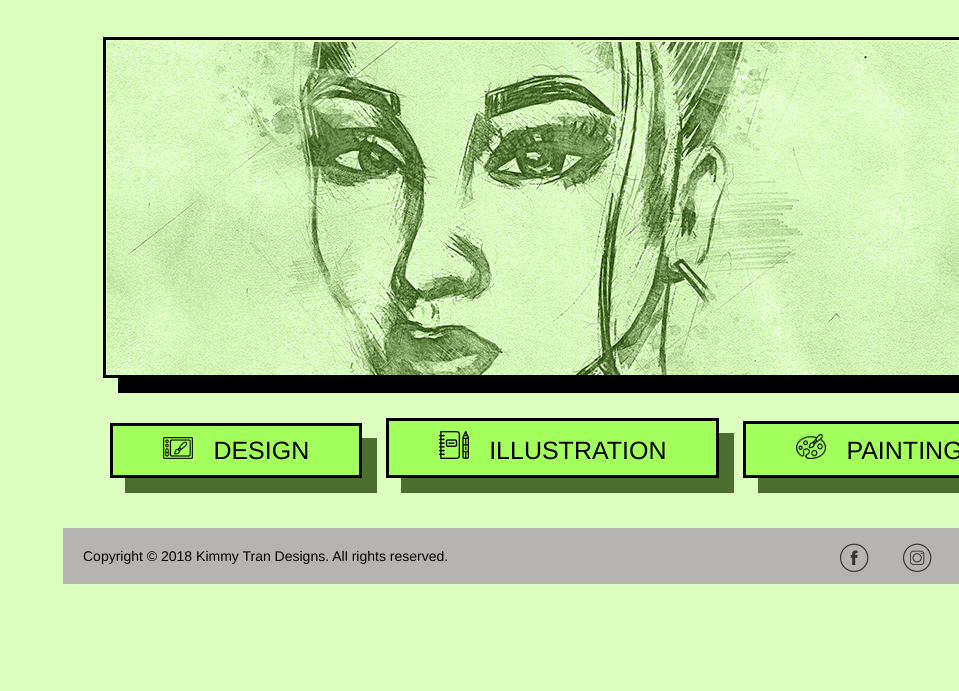
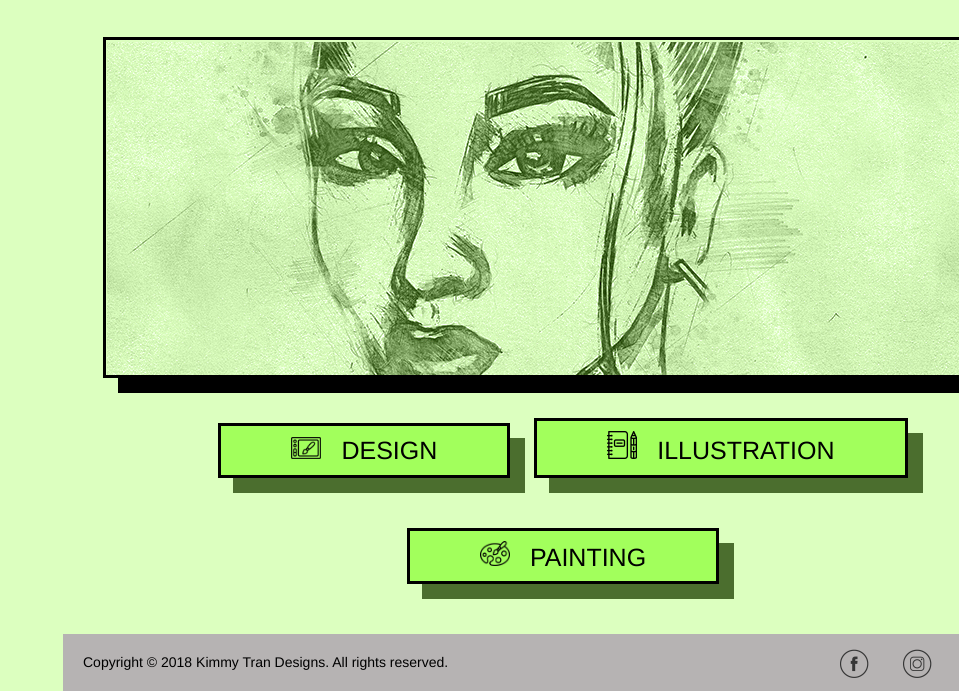
Before and after one commit to abstraktart/ProfessionalWebsite, a plain HTML site: page index.html in a window 1280 px wide. Shown: the part 141-832 px from the top of the page, without its empty margins (321-1280 px from the left). Before the commit the page ends 800 px from the top, so only its background shows below. Drawn offline with nearby package versions, Linux system fonts and the light colour scheme.

Commit message:
lengthen buttons

```diff
--- a/style.css
+++ b/style.css
@@ -90,7 +90,7 @@ a:hover {
     border: solid 3px black;
     color: black;
     font-size: 25px;
-    padding: 10px 50px 10px 50px;
+    padding: 10px 70px 10px 70px;
     margin: 0 20px 50px 0;
     text-decoration: none;
     box-shadow: 15px 15px 0 #4b6e2e;
@@ -102,7 +102,7 @@ a:hover {
     border: solid 3px black;
     color: black;
     font-size: 25px;
-    padding: 10px 50px 10px 50px;
+    padding: 10px 70px 10px 70px;
     margin: 0 20px 50px 0;
     text-decoration: none;
     box-shadow: 15px 15px 0 black;
@@ -110,7 +110,7 @@ a:hover {
 
 .button:active {
     position: relative;
-    top: 1px;
+    top: 2px;
 }
 .icon {
     padding: 0 20px 0 0;
```
